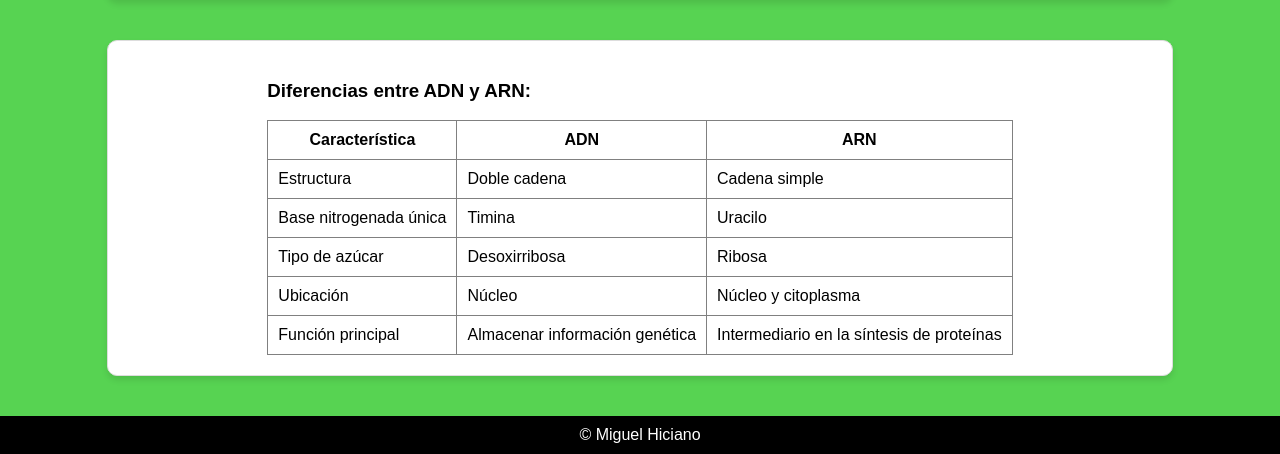
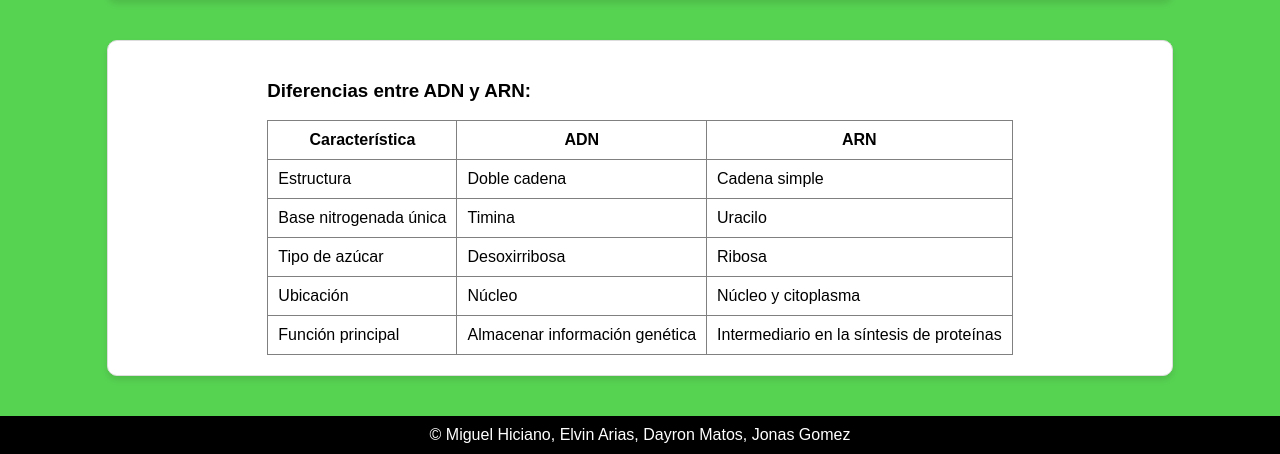
Before and after one commit to Alex10239/Pagina-del-ADN, a plain HTML site: page index.html in a window 1280 px wide. Shown: the part 492-946 px from the top of the page. Drawn offline with Linux system fonts and the light colour scheme.

Commit message:
Add files via upload

```diff
--- a/index.html
+++ b/index.html
@@ -128,7 +128,7 @@
     </div>
 
     <footer>
-        &copy; Miguel Hiciano
+        &copy; Miguel Hiciano, Elvin Arias, Dayron Matos, Jonas Gomez
     </footer>
 
 </body>
```
